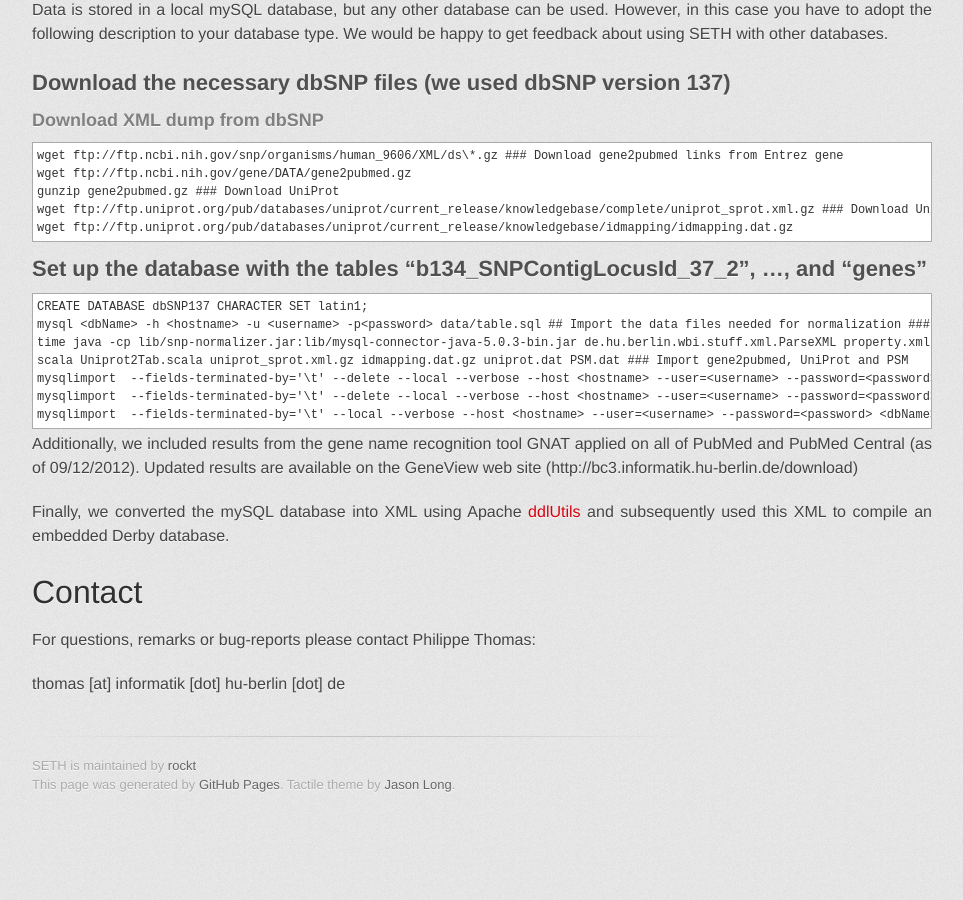
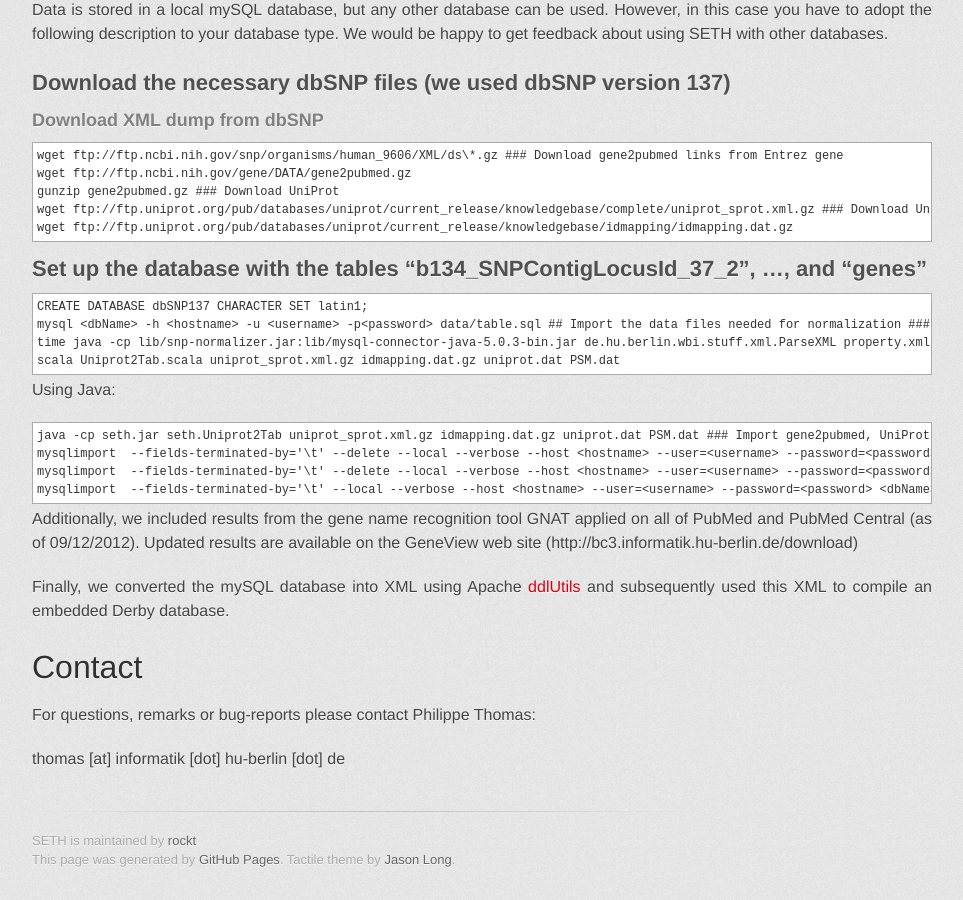
Before and after one commit to rockt/SETH, a Jekyll site: the page built from index.md, in a window 1280 px wide and 900 px high, scrolled down 3444 px. Shown: the whole window, without its empty margins (158-1121 px from the left). Built offline with Jekyll 4.4.1, drawn with Linux system fonts in a browser that asks for light colours; some web fonts are replaced; Markdown is read by kramdown in place of the engine named in the settings; before the commit the page ends 4269 px from its top, so only the background shows below that.

Commit message:
Update index.md

```diff
--- a/index.md
+++ b/index.md
@@ -195,7 +195,12 @@ We would be happy to get feedback about using SETH with other databases.
 ### Parse dbSNP-XML dump
 	time java -cp lib/snp-normalizer.jar:lib/mysql-connector-java-5.0.3-bin.jar de.hu.berlin.wbi.stuff.xml.ParseXML property.xml /path/with/dbSNP-XML/files/...
 ### Parse UniProt-XML for protein-sequence mutations (PSM) and post-translational modifications (*e.g.* signaling peptides)
+Using Scala:
 	scala Uniprot2Tab.scala uniprot_sprot.xml.gz idmapping.dat.gz uniprot.dat PSM.dat
+
+Using Java:
+
+	java -cp seth.jar seth.Uniprot2Tab uniprot_sprot.xml.gz idmapping.dat.gz uniprot.dat PSM.dat
 ### Import gene2pubmed, UniProt and PSM
 	mysqlimport  --fields-terminated-by='\t' --delete --local --verbose --host <hostname> --user=<username> --password=<password> <dbName> gene2pubmed
 	mysqlimport  --fields-terminated-by='\t' --delete --local --verbose --host <hostname> --user=<username> --password=<password> <dbName> uniprot.dat
```
